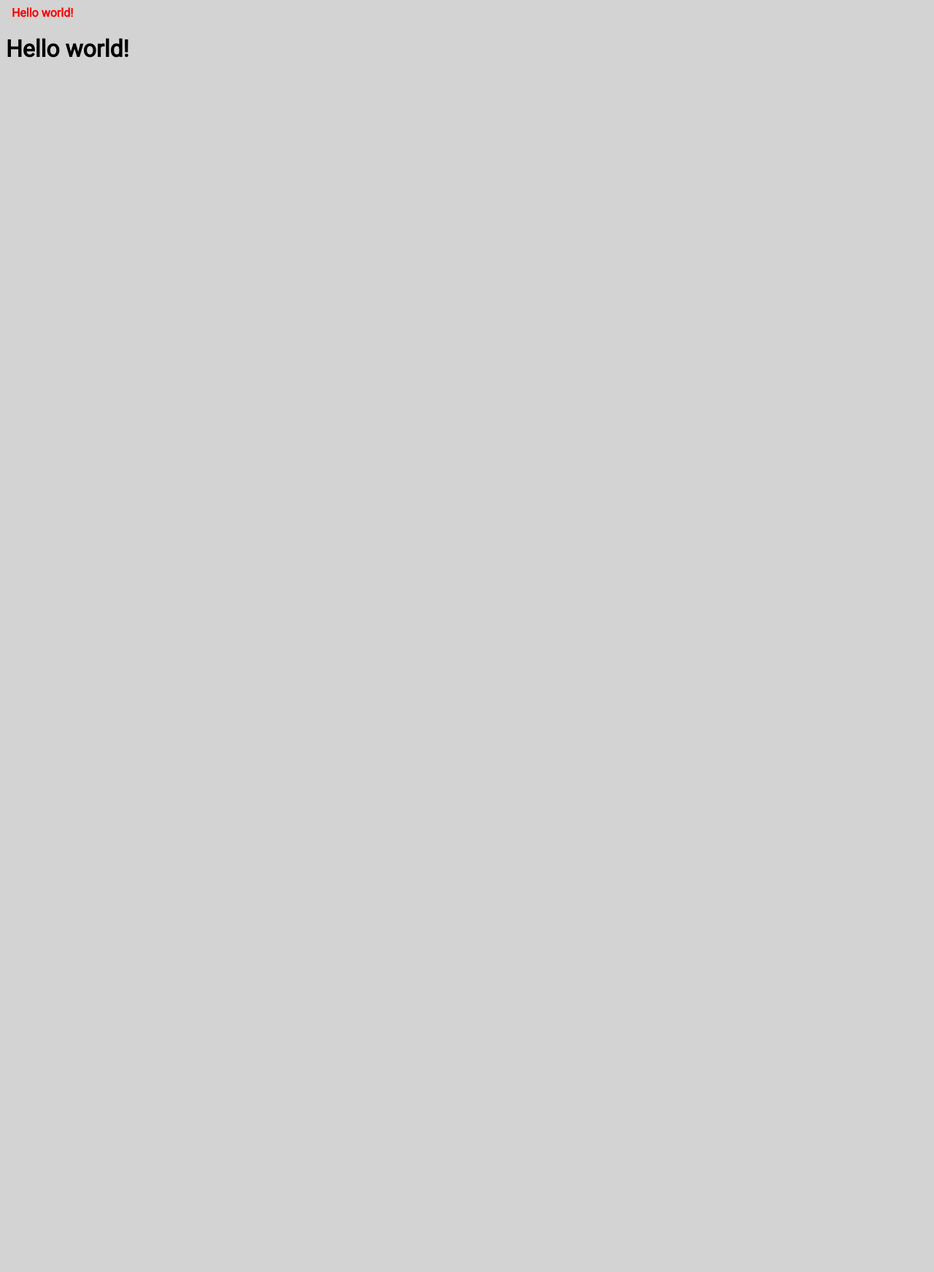
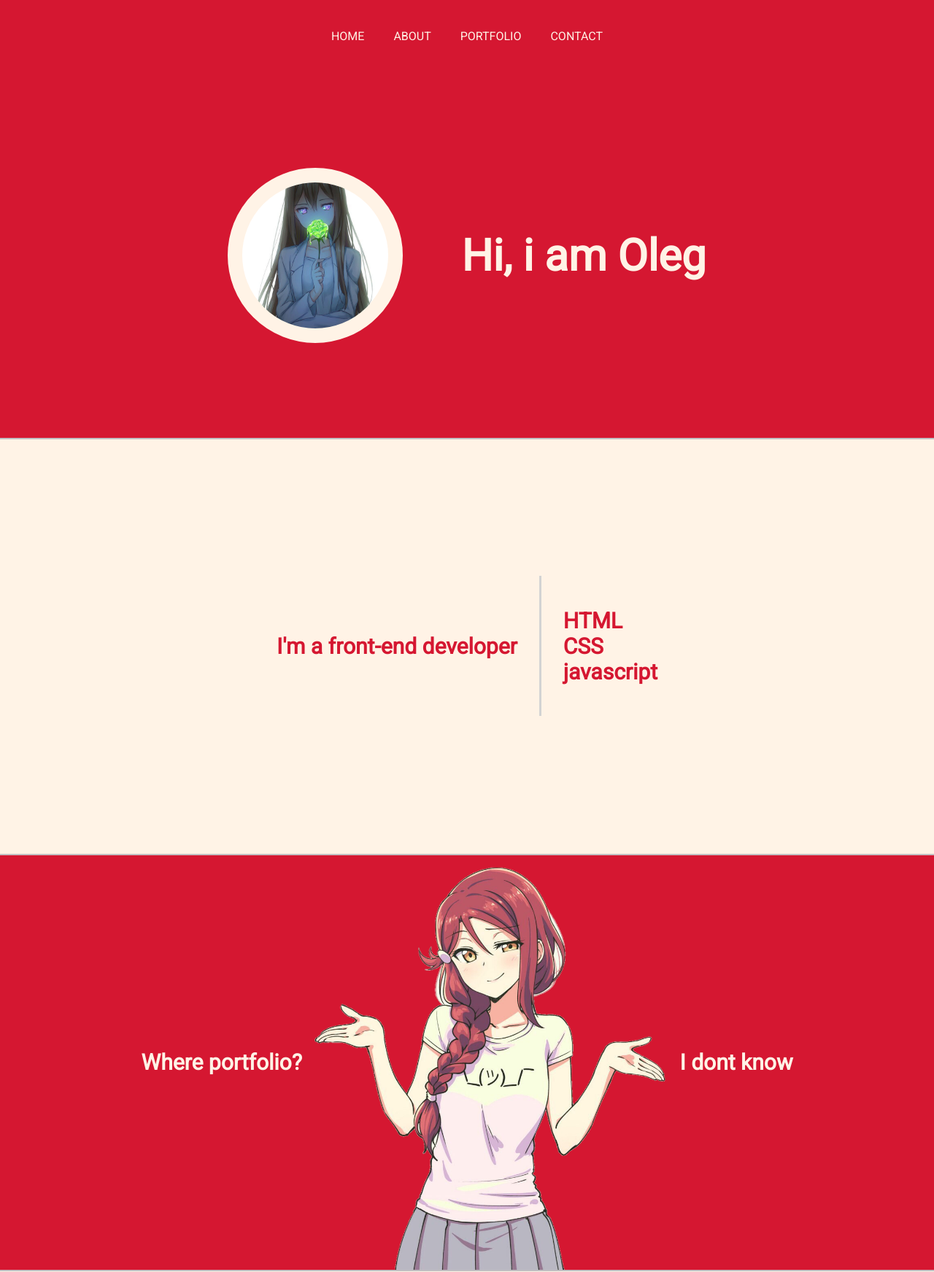
Before and after one commit to Mr-MEP/Mr-MEP.github.io, a plain HTML site: page index.html in a window 1280 px wide. Shown: the top 1743 px of the page at 73% size. Before the commit the page ends 800 px from the top, so only its background shows below. Drawn offline with Linux system fonts and the light colour scheme.

Commit message:
grand final

```diff
--- a/index.html
+++ b/index.html
@@ -1,13 +1,55 @@
- <!DOCTYPE html>
+<!DOCTYPE html>
 <html lang="en">
 <head>
 	<meta charset="UTF-8">
-	<title>syte</title>
+	<title>MrMEP</title>
+	<link href="https://fonts.googleapis.com/css?family=Roboto" rel="stylesheet">
 	<link rel="stylesheet" href="style.css">
-	<link href="https://fonts.googleapis.com/css?family=Roboto" rel="stylesheet">
 </head>
 <body>
-	<a href="#">Hello world!</a>
-	<h1>Hello world!</h1>
+
+		<div class="menu">
+		  <ul>
+			<li><a href="#home">home</a></li>
+     		<li><a href="#about">about</a></li>
+			<li><a href="#portfolio">portfolio</a></li>
+			<li><a href="#contact">contact</a></li>
+		  </ul>
+		</div>
+
+		<div class="home" id="home">
+			<div class="content">
+				<div class="home__border"></div>
+				<div class="home__text">
+					Hi, i am Oleg
+				</div>
+			</div>
+		</div>
+    	<div class="about" id="about">
+    		<div class="content">
+    			<div class="about__text">I'm a front-end developer</div>
+    			<div class="about__text">HTML<br>CSS<br>javascript</div>
+    		</div>
+    	</div>
+		<div class="portfolio" id="portfolio">
+			<div class="content">
+				<div class="portfolio__text">Where portfolio?</div>
+				<img src="idn.png">
+				<div class="portfolio__text">I dont know</div>
+			</div>
+		</div>
+		<div class="contact" id="contact">
+			<div class="contact__text">contact with me</div>
+			<div class="contact__icons">
+				<a href="no.html"><img src="vk.png"></a>
+				<a href="no.html"><img src="facebook.png"></a>
+				<a href="no.html"><img src="twitter.svg"></a>
+				<a href="no.html"><img src="github.png" alt=""></a>
+			</div>
+		</div>
+		<div class="footer">
+			This page was last edited on 21 January 2018 v.1.0
+		</div>
+
 </body>
 </html>
--- a/style.css
+++ b/style.css
@@ -1,13 +1,167 @@
-body{
-	background: lightgrey;
+ul,body{
+	padding:0;
+	margin:0;
+}
+
+ul{
+	font-size: 0;
 }
 
 *{
 	font-family: 'Roboto', sans-serif;
-	font-weight: bold;
 }
 
-a{
+.menu ul>li>a{
+	text-transform: uppercase;
 	text-decoration: none;
-	color: red;
+	color:#FFF3E6;
+	font-size: 16px;
+	padding:0 20px;
+	height: 100px;
+	line-height: 100px;
+	display: inline-block;
+	transition: 1.5s;
 }
+
+.menu a:hover{
+	color:#D51731;
+	background: #FFF3E6;
+}
+
+.menu ul>li{
+	list-style: none;
+	display: inline-block;
+}
+
+.menu{
+	text-align: center;
+	background: #D51731;
+}
+
+.home{
+	background: #D51731;
+	height: 500px;
+	box-sizing: border-box;
+	display: -webkit-flex;
+	-webkit-align-content:center;
+	box-shadow: 0 2px #C1BFC2;
+	position: relative;
+	z-index: 5;
+}
+
+.content{
+	display: -webkit-flex;
+	-webkit-align-items:center;
+	-webkit-justify-content:center;
+	width:1060px;
+	margin:0 auto;
+}
+
+.home__text{
+	color:#FFF3E6;
+	font-size: 60px;
+	font-weight:bold;
+}
+
+.home__border{
+	margin-right: 80px;
+	border:solid 20px #FFF3E6;
+	border-radius: 200px;
+    height: 200px;
+    width: 200px;
+    background: url(av.jpg) no-repeat left center / cover;
+}
+
+.about{
+	background:#FFF3E6;
+	height: 570px;
+	box-sizing: border-box;
+	display: -webkit-flex;
+	-webkit-align-content:center;
+	box-shadow: 0 2px #C1BFC2;
+	position: relative;
+	z-index: 4;
+}
+
+.about__text{
+	font-size: 30px;
+	font-weight: bold;
+	color:#D51731;
+}
+
+.about__text:first-child::after{
+	content:'';
+	margin:0 30px;
+	padding: 20% 0;
+	border-left: 3px solid lightgrey;
+}
+
+.portfolio{
+	background: #D51731;
+	height: 570px;
+	box-sizing: border-box;
+	display: -webkit-flex;
+	-webkit-align-content:center;
+	box-shadow: 0 2px #C1BFC2;
+	position: relative;
+	z-index: 3;
+}
+
+.portfolio img{
+    height: 570px;
+    align-self: center;
+}
+
+.portfolio__text{
+	font-size: 30px;
+	font-weight: bold;
+	color:#FFF3E6;
+}
+
+.contact{
+	background:#FFF3E6;
+	height: 570px;
+	box-sizing: border-box;
+	display: -webkit-flex;
+	-webkit-flex-flow:column wrap;
+	-webkit-align-items:center;
+	-webkit-justify-content:center;
+	box-shadow: 0 2px #C1BFC2;
+	position: relative;
+	z-index: 2;
+}
+
+.contact__text{
+	color:#D51731;
+	font-size: 60px;
+	font-weight:bold;
+}
+
+.footer{
+	display: -webkit-flex;
+	-webkit-justify-content:center;
+	-webkit-align-items:center;
+	height: 90px;
+	font-size: 16px;
+	background:#D51731;
+	color:#FFF3E6;
+}
+
+.contact__icons img{
+	height:80px;
+	margin:0 20px;
+}
+
+/*delete before final*/
+
+.wrapper{
+	text-align: center;
+	position: absolute;
+	left: 0;
+	right: 0;
+	top: 0;
+	bottom: 0;
+	font-size: 50px;
+	font-weight: bold;
+	background: rgba(0,0,0,0.5);
+}
```
Also changed, not shown: no.html (added, +13 -0 lines), av.jpg (added), facebook.png (added), github.png (added), idn.png (added), twitter.svg (added), vk.png (added), 1 other file.
